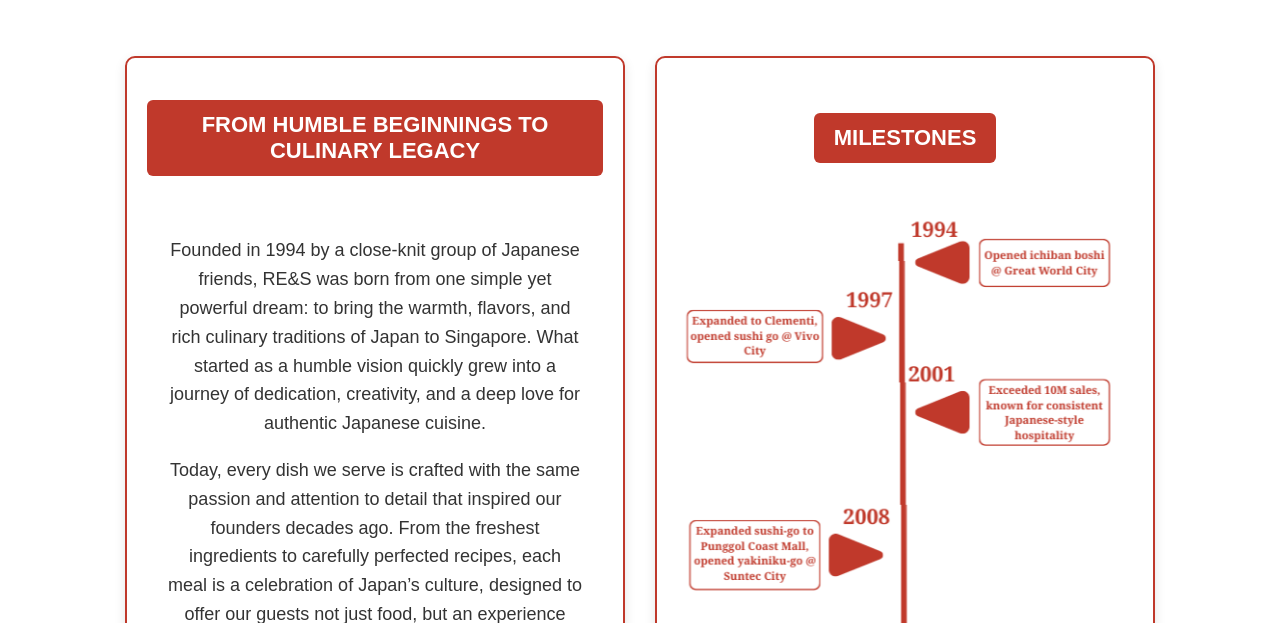
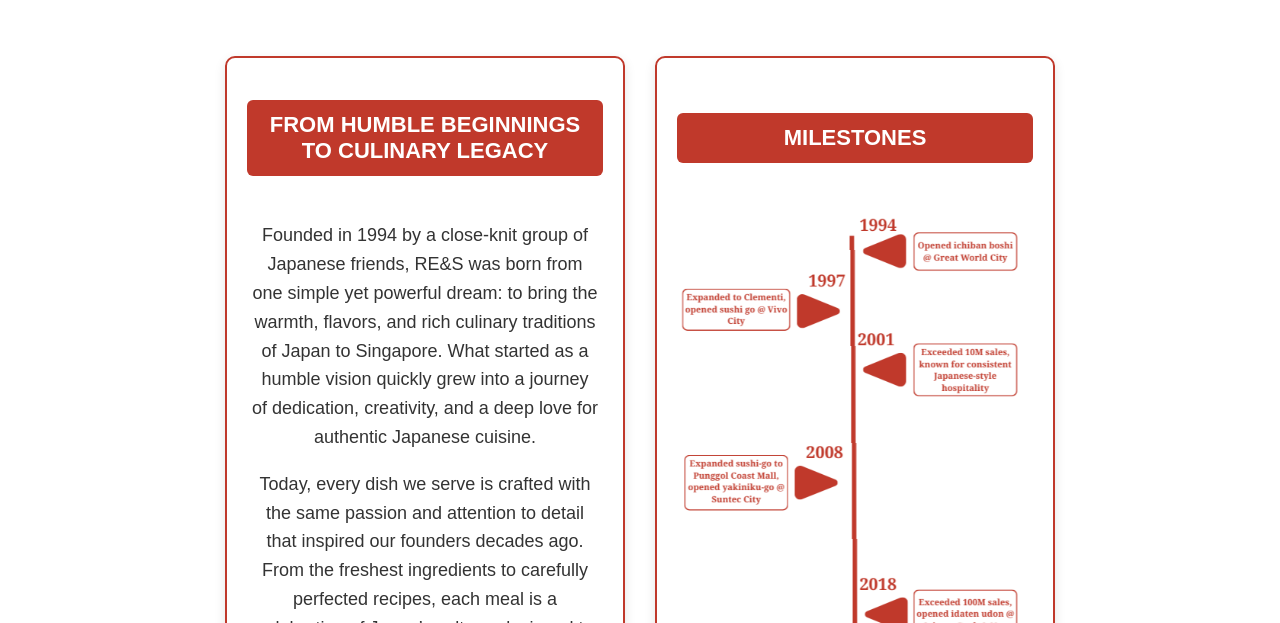
Before and after one commit to hxttm/ASG1-web-development, a plain HTML site: page indexABOUTUS.html in a window 1280 px wide. Shown: the part 177-800 px from the top of the page. Drawn offline with Linux system fonts and the light colour scheme.

Commit message:
done with HOME

```diff
--- a/style.css
+++ b/style.css
@@ -261,9 +261,10 @@ nav ul li:not(:last-child)::after {
 /* Boxes styling */
 #history-box,
 #milestone-box {
-    flex: 0 0 45%;
+    flex: 0 0 400px;
+    width: 400px;
     min-width: 250px;
-    max-width: 500px;
+    max-width: 100%;
     min-height: 600px;
     background: white;
     border: 2px solid #c0392b;
@@ -283,9 +284,7 @@ nav ul li:not(:last-child)::after {
     justify-content: center;
     align-items: center;
 }
-/* Titles styling  */
-.about-title,
-.milestone-title {
+.about-title {
     font-size: 22px;
     font-weight: bold;
     background: #c0392b;
@@ -294,15 +293,25 @@ nav ul li:not(:last-child)::after {
     border-radius: 6px;
     text-align: center;
 }
-/* Text content styling */
+.milestone-title {
+    font-size: 22px;
+    font-weight: bold;
+    background: #c0392b;
+    color: white;
+    padding: 12px 0;
+    border-radius: 6px;
+    text-align: center;
+    width: 100%;
+    box-sizing: border-box;
+}
 .about-text {
-    padding: 20px;
+    padding: 5px;
     text-align: center;
 }
 .about-text p {
     font-size: 18px;
     line-height: 1.6;
-    margin-bottom: 12px;
+    margin-bottom: 10px;
     color: #333;
 }
 /* Milestone image wrapper */
```
Also changed, not shown: pictures/japanese-hand-fan-pattern-background-260nw-225470020.webp (added).
